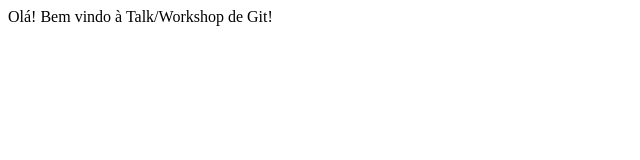
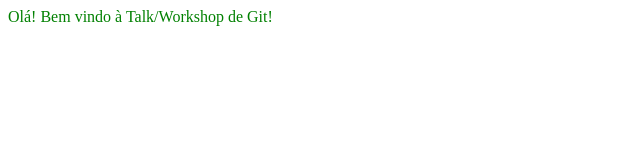
Before and after one commit to pedrorebelocosta/workshop-git, a plain HTML site: page index.html in a window 1280 px wide. Shown: the whole page, without its empty margins (0-640 px from the left). Drawn offline with Linux system fonts and the light colour scheme.

Commit message:
mudar a cor do texto

```diff
--- a/index.html
+++ b/index.html
@@ -7,6 +7,11 @@
 	<title>Workshop</title>
 </head>
 <body>
+	<style>
+		div {
+			color: green;
+		}
+	</style>
 	<div>
 		Olá! Bem vindo à Talk/Workshop de Git!
 	</div>
```
